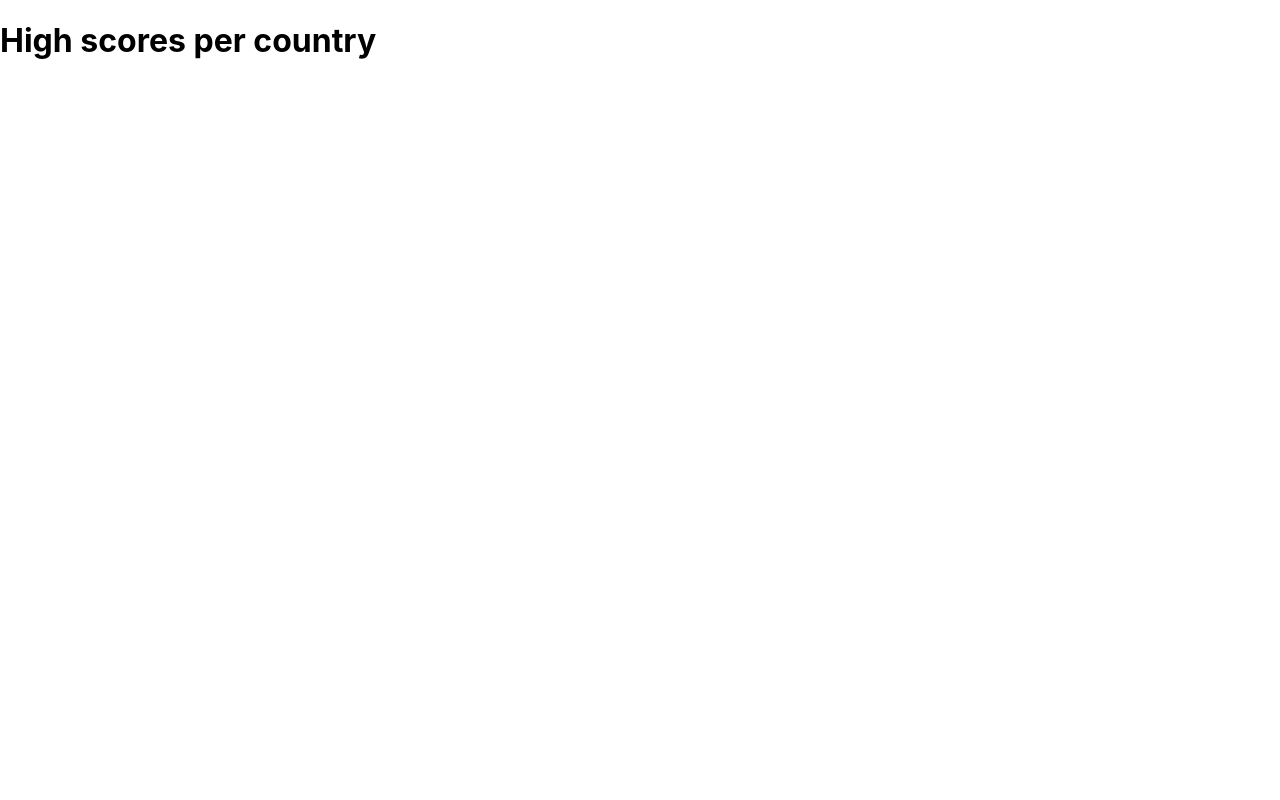
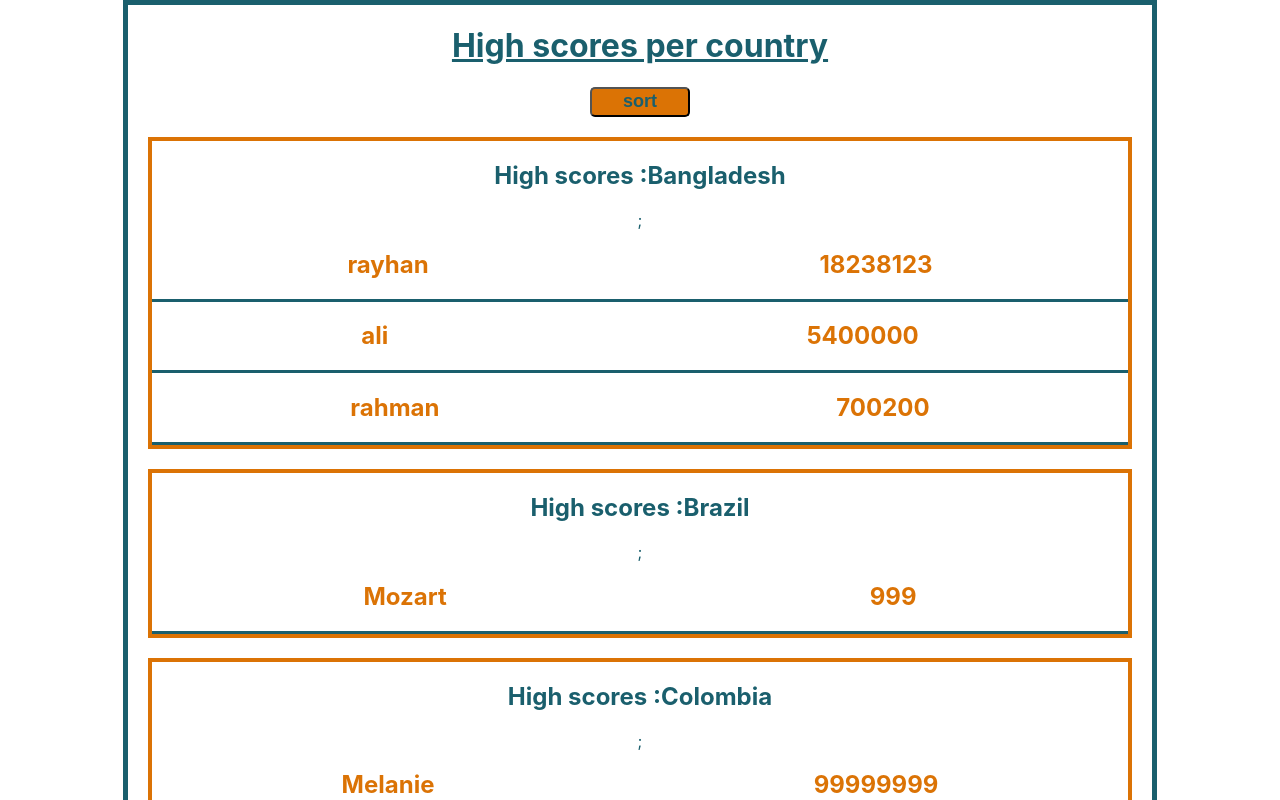
Before and after one commit to Shadi38/high-score, a React (Create React App) app: page / in a window 1280 px wide. Shown: the top 800 px of the page. Built offline with nearby package versions, Linux system fonts and the light colour scheme.

Commit message:
level 1,2,3 completed

```diff
--- a/src/App.css
+++ b/src/App.css
@@ -8,9 +8,42 @@
     animation: App-logo-spin infinite 20s linear;
   }
 }
-
-
-
+button{
+  width: 100px;
+  height: 30px;
+  color: rgb(26, 95, 109);
+  font-weight: bold;
+  font-size: large;
+  background-color: rgb(219, 115, 5);
+  border-radius: 5px;
+}
+.topDiv{
+  display: flex;
+  justify-content: center;
+}
+h1{
+  color: rgb(26, 95, 109);
+  font-weight: bold;
+  text-decoration: underline;
+}
+.AppDiv{
+  text-align: center;
+  border: 5px solid rgb(26, 95, 109);
+  width: 80%;
+  margin-left: 20px;
+  margin-right: 20px;
+  color: rgb(26, 95, 109);
+}
+.playerScoreDiv{
+  display: flex;
+  justify-content: space-around;
+  border-bottom: 3px solid rgb(26, 95, 109);
+  color: rgb(219, 115, 5);
+}
+.MainDiv{
+  border: 4px solid rgb(219, 115, 5);
+  margin: 20px;
+}
 /*
 @keyframes App-logo-spin {
   from {
--- a/src/App.js
+++ b/src/App.js
@@ -1,11 +1,25 @@
 
 import "./App.css";
 import Main from "./Main.js";
+import allCountry from "./allCountry.json";
+import { useState } from "react";
 
 function App() {
+  // const [sort,setSort] = useState();
+
+const handleClick = ()=>{
+setSort();
+}
+
   return (
-    <div>
-<Main/>
+    <div className="topDiv">
+      <div className="AppDiv">
+        <h1>High scores per country</h1>
+        <button onClick={handleClick}>sort</button>
+        <div>
+          <Main countries={allCountry} />
+        </div>
+      </div>
     </div>
   );
 }
--- a/src/Main.js
+++ b/src/Main.js
@@ -1,10 +1,20 @@
 import React from "react";
+import PlayerScore from "./PlayerScore.js";
+const Main = (props)=>{
+props.countries.sort((a, b) => a.name.localeCompare(b.name));
+return(
+    <div >
+        {
+props.countries.map((country,index)=>{
+    return (
+      <div key={index} className="MainDiv">
+        <h2>High scores :{country.name} </h2>;
+        <PlayerScore players={country.scores} />
+      </div>
+    );
+})
+    }
 
-const Main = ()=>{
-
-return(
-    <div>
-        <h1>High scores per country</h1>
     </div>
 );
 };
--- /dev/null
+++ b/src/PlayerScore.js
@@ -0,0 +1,23 @@
+const PlayerScore = (props) =>{
+    return (
+      <div>
+        {
+          //make the array of score numbers  numerically, descending
+          props.players
+            .sort((a, b) => b.s - a.s)
+            .map((player, index) => {
+              return (
+                <div>
+                  <div className="playerScoreDiv" key={index}>
+                    <h2>{player.n}</h2>
+                    <h2>{player.s}</h2>
+                  </div>
+                </div>
+              );
+            })
+        }
+      </div>
+    );
+};
+
+export default PlayerScore;
--- /dev/null
+++ b/src/allCountry.json
@@ -0,0 +1,63 @@
+[
+  {
+    "name": "Ethiopia",
+    "scores": [
+      { "n": "Sub", "s": 9990 },
+      { "n": "lucy", "s": "4134234" },
+      { "n": "DWH", "s": 9999 },
+      { "n": "Hanif", "s": 999999999 }
+    ]
+  },
+  {
+    "name": "Scotland",
+    "scores": [
+      { "n": "groundkeeper willie", "s": 4000 },
+      { "n": "Neill", "s": 999999 },
+      { "n": "braveheart", "s": -200 }
+    ]
+  },
+  {
+    "name": "England",
+    "scores": [
+      { "n": "Jonny", "s": 202020 },
+      { "n": "Chris", "s": 202021 }
+    ]
+  },
+  {
+    "name": "Brazil",
+    "scores": [{ "n": "Mozart", "s": 999 }]
+  },
+  {
+    "name": "Colombia",
+    "scores": [
+      { "n": "Maria", "s": 6000 },
+      { "n": "Melanie", "s": "99999999" },
+      { "n": "Ali", "s": 5000 }
+    ]
+  },
+  {
+    "name": "Turkey",
+    "scores": [
+      { "n": "selim", "s": 900 },
+      { "n": "mahmut", "s": 1000 },
+      { "n": "morat", "s": 999 }
+    ]
+  },
+  {
+    "name": "Iran",
+    "scores": [
+      { "n": "arosha", "s": 5550 },
+      { "n": "zahra", "s": 3000 },
+      { "n": "nader", "s": 2000 },
+      { "n": "Bani", "s": 1999 }
+    ]
+  },
+  {
+    "name": "Bangladesh",
+    "scores": [
+      { "n": "rahman", "s": 700200 },
+      { "n": "rayhan", "s": 18238123 },
+      { "n": "ali", "s": 5400000 }
+    ]
+  }
+]
```
